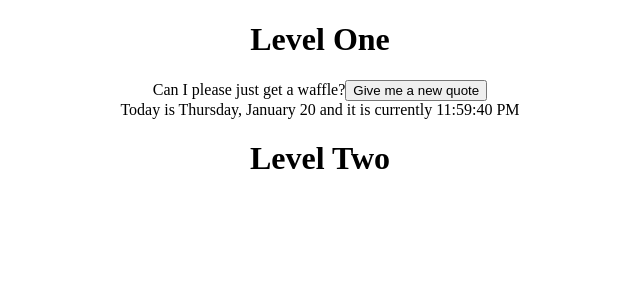
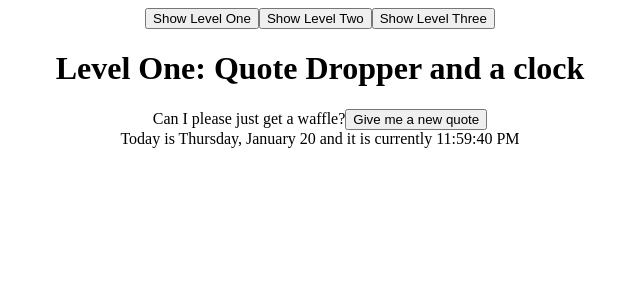
Before and after one commit to kellytso04/hook-line-sinker, a React app: page / in a window 1280 px wide. Shown: the top 300 px of the page, without its empty margins (320-960 px from the left). Built offline with nearby package versions, Linux system fonts and the light colour scheme.

Commit message:
Creates separate Level One component

```diff
--- a/client/App.jsx
+++ b/client/App.jsx
@@ -1,27 +1,70 @@
 // TODO: What else will we need to import from React?
 import React from 'react';
-import Message from './levelOne/Message.jsx';
-import Clock from './levelOne/Clock.jsx';
+import LevelOne from './levelOne/LevelOne.jsx';
 
 // TODO: Hmmmmmm, something's not right here.
 class App extends React.Component {
   // TODO: Constructors are only used in class components. Get this out of my sight immediately.
   constructor(props) {
     super(props);
+
+    this.state = {
+      showLevelOne: true,
+      showLevelTwo: false,
+      showLevelThree: false
+    };
+
+    this.setShowLevelOne = this.setShowLevelOne.bind(this);
+    this.setShowLevelTwo = this.setShowLevelTwo.bind(this);
+  }
+
+  setShowLevelOne() {
+    this.setState({
+      showLevelOne: true,
+      showLevelTwo: false,
+      showLevelThree: false
+    }, () => {
+      console.log('Showing Level 1');
+    });
+  }
+
+  setShowLevelTwo() {
+    this.setState({
+      showLevelOne: false,
+      showLevelTwo: true,
+      showLevelThree: false
+    }, () => {
+      console.log('Showing Level 2');
+    });
+  }
+
+  setShowLevelThree() {
+    this.setState({
+      showLevelOne: false,
+      showLevelTwo: false,
+      showLevelThree: true
+    }, () => {
+      console.log('Showing Level 3');
+    });
   }
 
   // TODO: When do we need a `render` function? When do we not?
   render() {
     return (
       <div className='app'>
-        <div id='level-one'>
-          <h1>Level One</h1>
-          <Message samplePhrases={this.props.samplePhrases} />
-          <Clock />
-        </div>
-        <div id='level-two'>
+        <button onClick={this.setShowLevelOne}>Show Level One</button>
+        <button onClick={this.setShowLevelTwo}>Show Level Two</button>
+        <button onClick={this.setShowLevelThree}>Show Level Three</button>
+
+        { this.state.showLevelOne ? <LevelOne phrases={this.props.samplePhrases}/> : null }
+
+        { this.state.showLevelTwo ? <div id='level-two'>
           <h1>Level Two</h1>
-        </div>
+        </div> : null }
+
+        { this.state.showLevelThree ? <div id='level-three'>
+          <h1>Level Three</h1>
+        </div> : null }
       </div>
     )
   }
--- /dev/null
+++ b/client/levelOne/LevelOne.jsx
@@ -0,0 +1,14 @@
+import React from 'react';
+import Clock from './Clock.jsx';
+import Message from './Message.jsx';
+import RefreshQuoteButton from './RefreshQuoteButton.jsx';
+
+const LevelOne = (props) => (
+  <div id='level-one'>
+    <h1>Level One: Quote Dropper and a clock</h1>
+    <Message samplePhrases={props.phrases} />
+    <Clock />
+  </div>
+)
+
+export default LevelOne;
```
